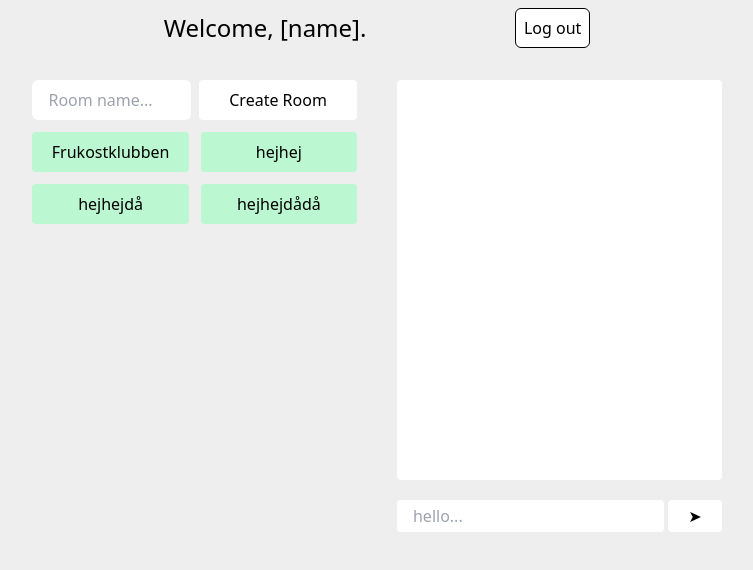
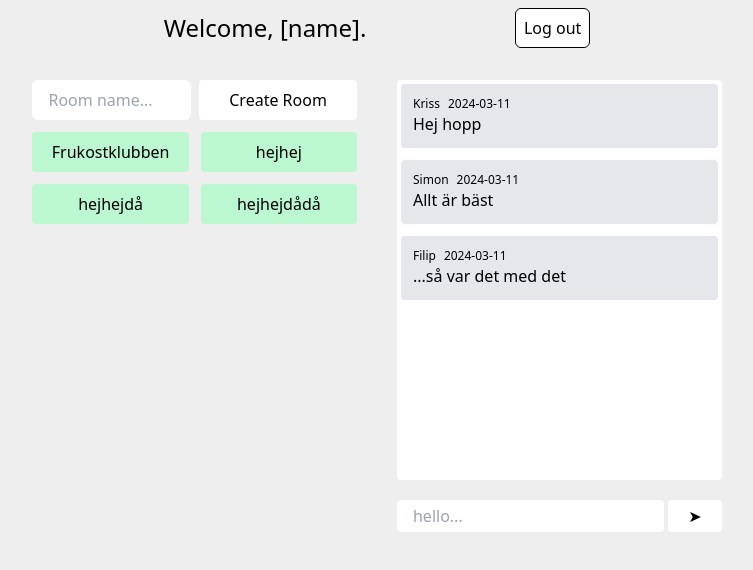
Before and after one commit to silvertejp89/SocketChat, a React (Vite) app in the folder frontend/: page /Global in a window 1280 px wide. Shown: the top 570 px of the page, without its empty margins (263-1016 px from the left). Built offline with nearby package versions, Linux system fonts and the light colour scheme.

Commit message:
hard coded messageLIst, interface Imessage etc.

```diff
--- a/frontend/src/components/ChatComponent.tsx
+++ b/frontend/src/components/ChatComponent.tsx
@@ -1,7 +1,34 @@
+import { IMessage } from "../models/IMessage";
+import { MessageComponent } from "./MessageComponent";
+
 export const ChatComponent = () => {
+  let messageList: IMessage[] = [
+    {
+      id: 1,
+      author: "Kriss",
+      date: "2024-03-11",
+      message: "Hej hopp",
+    },
+    {
+      id: 2,
+      author: "Simon",
+      date: "2024-03-11",
+      message: "Allt är bäst",
+    },
+    {
+      id: 3,
+      author: "Filip",
+      date: "2024-03-11",
+      message: "...så var det med det",
+    },
+  ];
   return (
     <div className="w-1/2 h-screen flex-col">
-      <div className="bg-white w-full h-1/2 mb-5 rounded"></div>
+      <div className="bg-white w-full h-1/2 mb-5 rounded flex flex-col gap-3 p-1">
+        {messageList.map((message) => (
+          <MessageComponent message={message} key={message.id} />
+        ))}
+      </div>
 
       <div className="flex gap-1">
         <input
--- a/frontend/src/components/MessageComponent.tsx
+++ b/frontend/src/components/MessageComponent.tsx
@@ -1,13 +1,19 @@
-export const MessageComponent = () => {
+import { IMessage } from "../models/IMessage";
+
+interface IMessageProps {
+  message: IMessage;
+}
+
+export const MessageComponent = ({ message }: IMessageProps) => {
   return (
-    <>
-      <div>
-        <span></span>
-        <span></span>
+    <div key={message.id} className=" bg-gray-200 rounded p-3">
+      <div className=" text-xs flex gap-2">
+        <span>{message.author}</span>
+        <span>{message.date}</span>
       </div>
       <div>
-        <span></span>
+        <span>{message.message}</span>
       </div>
-    </>
+    </div>
   );
 };
--- /dev/null
+++ b/frontend/src/models/IMessage.ts
@@ -0,0 +1,6 @@
+export interface IMessage {
+  id: number;
+  author: string;
+  date: string;
+  message: string;
+}
--- a/frontend/src/models/Message.ts
+++ /dev/null
@@ -1,8 +0,0 @@
-export class Message {
-  constructor(
-    public id: number,
-    public author: string,
-    public date: Date,
-    public message: string
-  ) {}
-}
```
